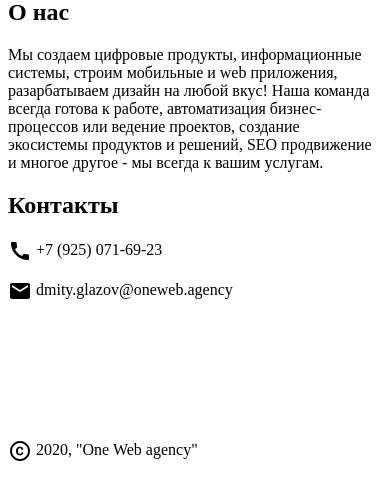
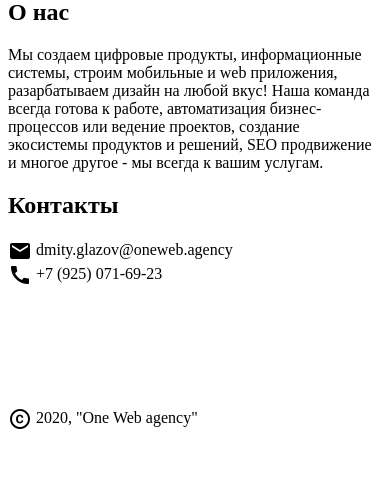
Before and after one commit to kristinazubova/kristinazubova.github.io_old, a PHP site: page / in a window 390 px wide. Shown: the part 1874-2353 px from the top of the page. After the commit the page ends 2303 px from the top, so only its background shows below. Run offline with PHP 8.4, Linux system fonts and the light colour scheme.

Commit message:
css updates

```diff
--- a/css/base.scss
+++ b/css/base.scss
@@ -50,5 +50,5 @@ a:hover {
 /* Base classes */
 .title {
   display: flex;
-  font-size: 2rem;
+  font-size: 2.2rem;
 }
--- a/index.html
+++ b/index.html
@@ -174,11 +174,14 @@
 
       <div id="contacts" class="content__contacts">
         <h2 class="title">Контакты</h2>
-        <div class="contacts__items">
-          <p><i class="material-icons" style="vertical-align:middle;">call</i>
-            +7 (925) 071-69-23 </p>
-          <p><i class="material-icons" style="vertical-align:middle;">email</i>
-            dmity.glazov@oneweb.agency</p>
+        <div class="contacts__items _highlighted">
+          <div>
+            <i class="material-icons" style="vertical-align:middle;">email</i>
+            dmity.glazov@oneweb.agency
+          </div>
+          <div><i class="material-icons" style="vertical-align:middle;">call</i>
+            +7 (925) 071-69-23
+          </div>
         </div>
       </div>
   </main>
--- a/js/main.js
+++ b/js/main.js
@@ -31,5 +31,5 @@ function toggleMenu(event) {
 function isMobileDevice() {
   return (typeof window.orientation !== "undefined")
     || (navigator.userAgent.indexOf('IEMobile') !== -1)
-    || (window.innerWidth <= 768)
+    || (window.innerWidth <= 800)
 }
```
Also changed, not shown: css/media.scss (+16 -3 lines), css/style.scss (+5 -2 lines).
